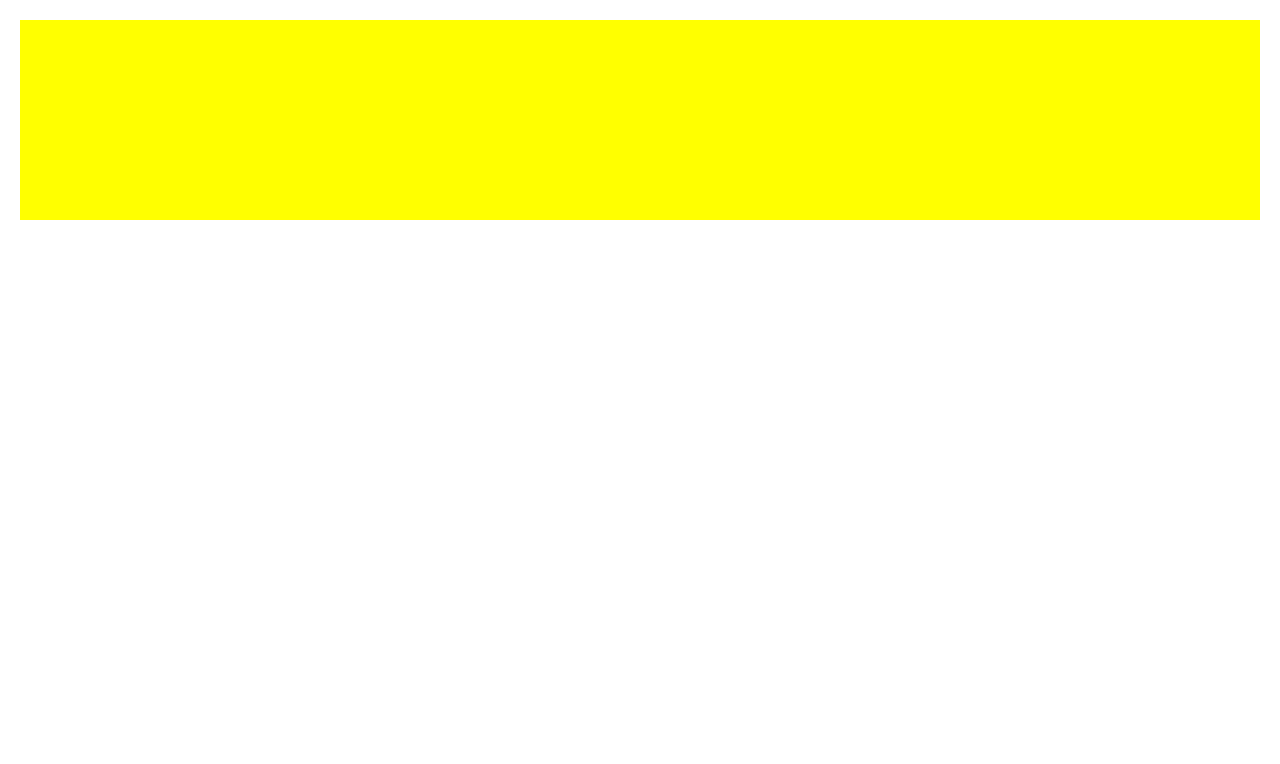
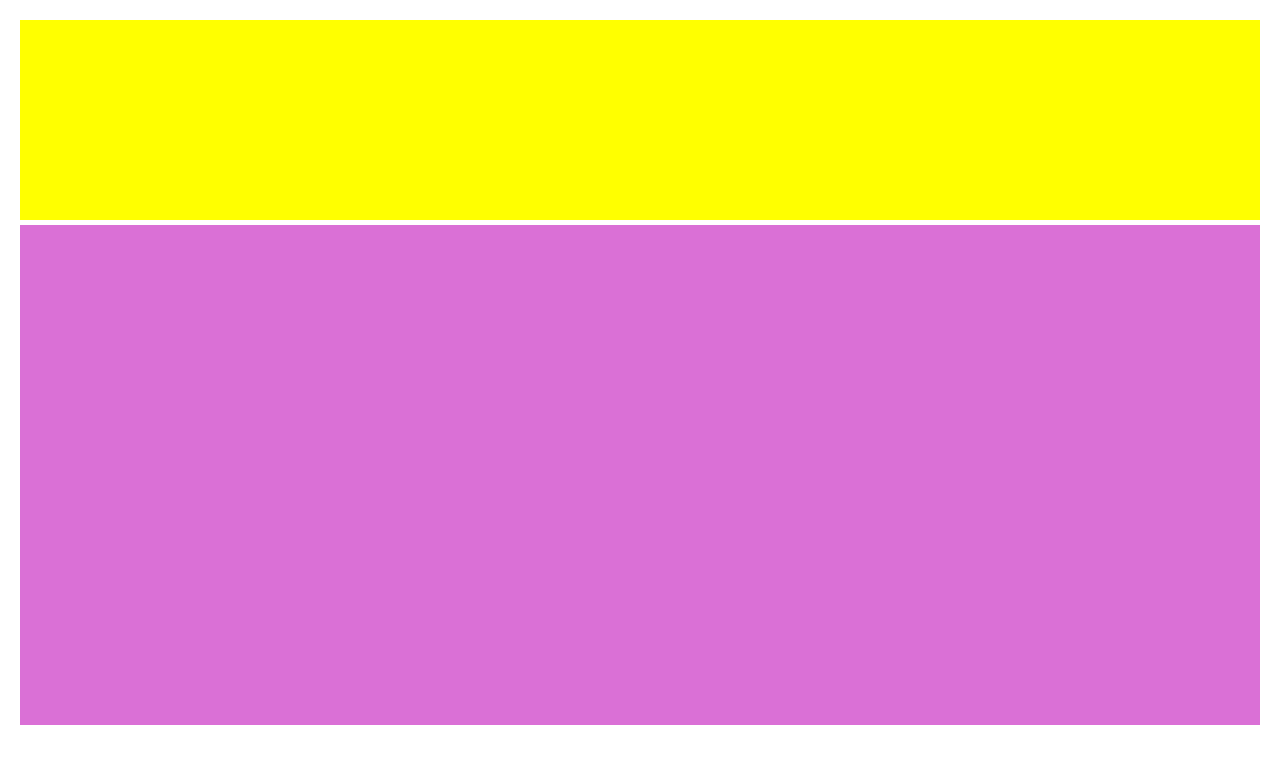
Before and after one commit to SantosIvanAlvaChavez/htmlcss-struttura-wp, a plain HTML site: page index.html in a window 1280 px wide. Drawn offline with Linux system fonts and the light colour scheme.

Commit message:
Css Float 2

```diff
--- a/css/styles.css
+++ b/css/styles.css
@@ -17,3 +17,9 @@ header {
   height: 200px;
   margin-bottom: 5px;
 }
+
+main {
+  background-color:	rgb(218,112,214);
+  height: 500px;
+  margin-bottom: 5px;
+}
--- a/index.html
+++ b/index.html
@@ -6,11 +6,21 @@
     <link rel="stylesheet" href="./css/styles.css">
   </head>
   <body>
-
+    <!-- Header content -->
     <header>
 
     </header>
 
+    <!-- Main content -->
+    <main>
+
+    </main>
+
+    <!-- Footer content -->
+    <footer>
+
+    </footer>
+
 
   </body>
 </html>
```
